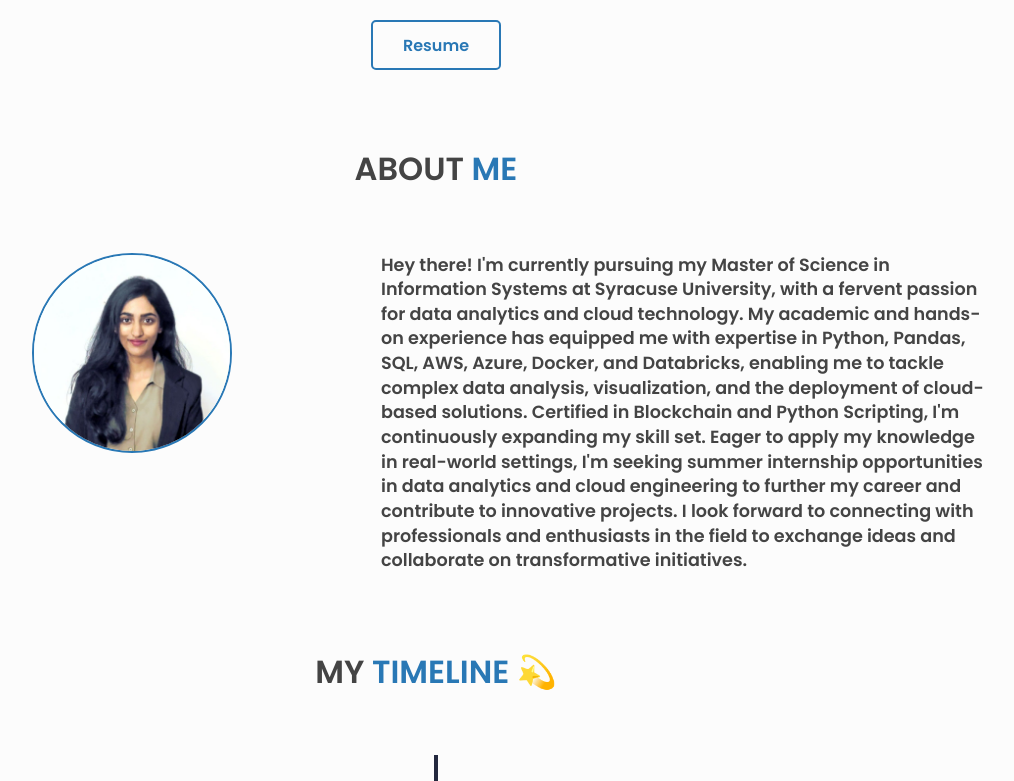
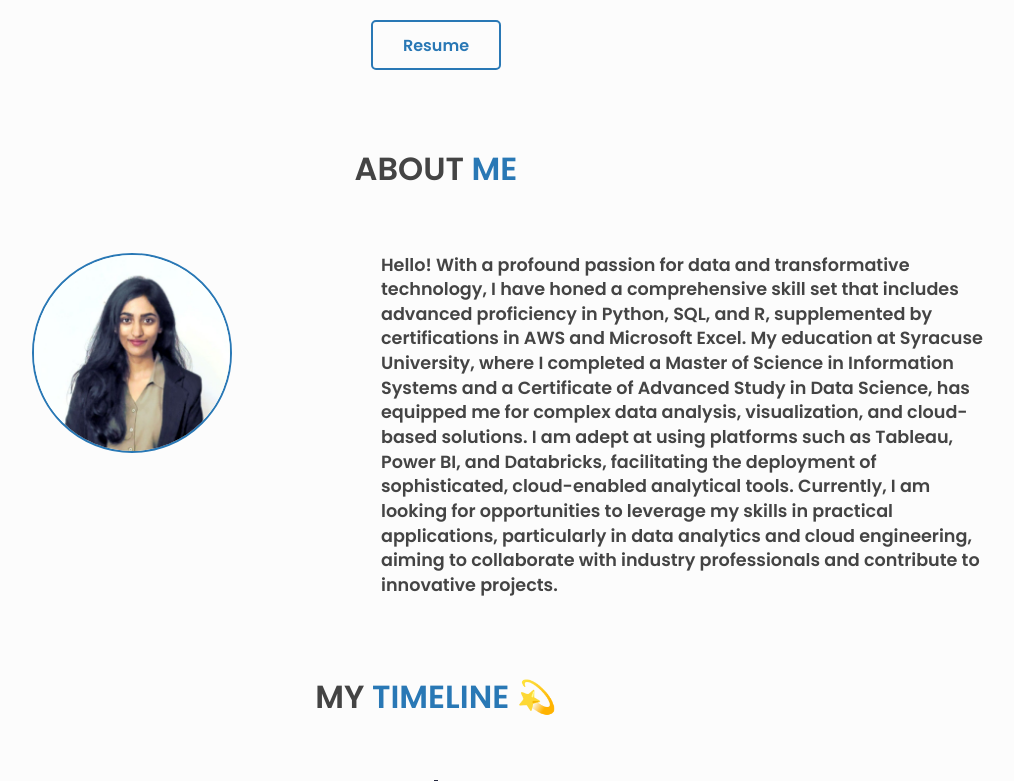
Before and after one commit to khushishetty22/Personal-Portfolio-main, a React (Create React App) app: page / in a window 1280 px wide. Shown: the part 528-1309 px from the top of the page, without its empty margins (204-1218 px from the left). Built offline with nearby package versions, Linux system fonts and the light colour scheme.

Commit message:
Update Introduction.jsx

```diff
--- a/src/Components/About/Introduction.jsx
+++ b/src/Components/About/Introduction.jsx
@@ -22,7 +22,7 @@ export const Introduction = () => {
             <div className="introduction_datacontainer">
 
             <h4>
-            Hey there! I'm currently pursuing my Master of Science in Information Systems at Syracuse University, with a fervent passion for data analytics and cloud technology. My academic and hands-on experience has equipped me with expertise in Python, Pandas, SQL, AWS, Azure, Docker, and Databricks, enabling me to tackle complex data analysis, visualization, and the deployment of cloud-based solutions. Certified in Blockchain and Python Scripting, I'm continuously expanding my skill set. Eager to apply my knowledge in real-world settings, I'm seeking summer internship opportunities in data analytics and cloud engineering to further my career and contribute to innovative projects. I look forward to connecting with professionals and enthusiasts in the field to exchange ideas and collaborate on transformative initiatives.
+            Hello! With a profound passion for data and transformative technology, I have honed a comprehensive skill set that includes advanced proficiency in Python, SQL, and R, supplemented by certifications in AWS and Microsoft Excel. My education at Syracuse University, where I completed a Master of Science in Information Systems and a Certificate of Advanced Study in Data Science, has equipped me for complex data analysis, visualization, and cloud-based solutions. I am adept at using platforms such as Tableau, Power BI, and Databricks, facilitating the deployment of sophisticated, cloud-enabled analytical tools. Currently, I am looking for opportunities to leverage my skills in practical applications, particularly in data analytics and cloud engineering, aiming to collaborate with industry professionals and contribute to innovative projects.
             </h4>
 
 
```
